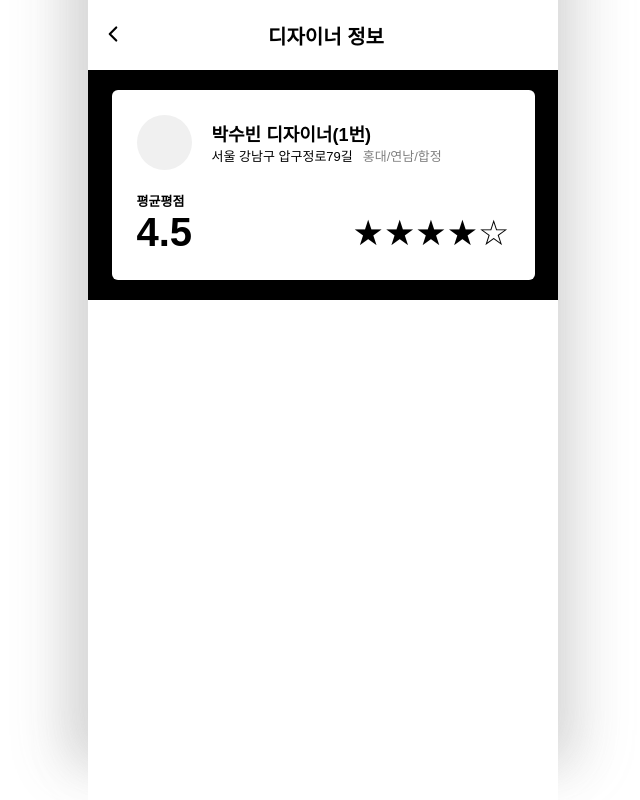
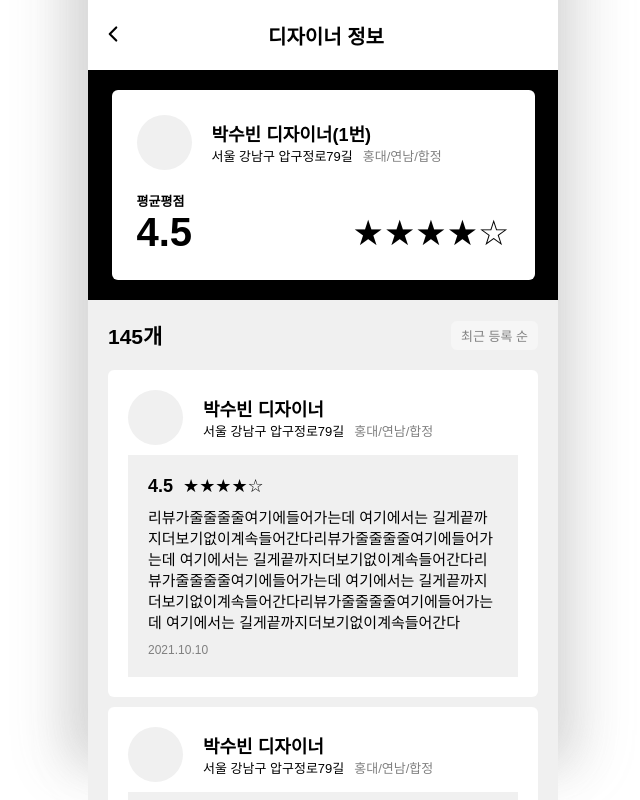
Before and after one commit to 2025-BLAYBUS-TEAM-hairGGmalza/hairGGmalza-client, a Next.js app: page /designer/1/review in a window 1280 px wide. Shown: the whole page, without its empty margins (317-957 px from the left). Built offline with nearby package versions, Linux system fonts and the light colour scheme; a web font is replaced by a local one.

Commit message:
FEAT: 리뷰 페이지 중간 저장

```diff
--- a/src/app/designer/[id]/review/page.tsx
+++ b/src/app/designer/[id]/review/page.tsx
@@ -8,9 +8,39 @@ import styled from 'styled-components';
 const Reviewpage = () => {
    const params = useParams();
 
+   //리뷰카드 임시 더미데이터
+   const reviewData = [
+      {
+         id: 1,
+         name: '박수빈 디자이너',
+         address: '서울 강남구 압구정로79길',
+         category: '홍대/연남/합정',
+         score: 4.5,
+         review: '리뷰가줄줄줄줄여기에들어가는데 여기에서는 길게끝까지더보기없이계속들어간다리뷰가줄줄줄줄여기에들어가는데 여기에서는 길게끝까지더보기없이계속들어간다리뷰가줄줄줄줄여기에들어가는데 여기에서는 길게끝까지더보기없이계속들어간다리뷰가줄줄줄줄여기에들어가는데 여기에서는 길게끝까지더보기없이계속들어간다',
+         date: '2021.10.10'
+      },
+      {
+         id: 2,
+         name: '박수빈 디자이너',
+         address: '서울 강남구 압구정로79길',
+         category: '홍대/연남/합정',
+         score: 4.5,
+         review: '리뷰가줄줄줄줄여기에들어가는데 여기에서는 길게끝까지더보기없이계속들어간다리뷰가줄줄줄줄여기에들어가는데 여기에서는 길게끝까지더보기없이계속들어간다리뷰가줄줄줄줄여기에들어가는데 여기에서는 길게끝까지더보기없이계속들어간다리뷰가줄줄줄줄여기에들어가는데 여기에서는 길게끝까지더보기없이계속들어간다',
+         date: '2021.10.10'
+      },
+      {
+         id: 3,
+         name: '박수빈 디자이너',
+         address: '서울 강남구 압구정로79길',
+         category: '홍대/연남/합정',
+         score: 4.5,
+         review: '리뷰가줄줄줄줄여기에들어가는데 여기에서는 길게끝까지더보기없이계속들어간다리뷰가줄줄줄줄여기에들어가는데 여기에서는 길게끝까지더보기없이계속들어간다리뷰가줄줄줄줄여기에들어가는데 여기에서는길게끝까지더보기없이계속들어간다',
+         date: '2021.10.10'
+      }
+   ]
+
    return (
       <Wrapper>
-         {/* <ReviewPageHeader>리뷰</ReviewPageHeader> */}
          <Header where='designer' />
 
          <ProfileWrapper>
@@ -34,6 +64,39 @@ const Reviewpage = () => {
                </BottomProfile>
             </ProfileContainer>
          </ProfileWrapper>
+
+         <ReviewsContainer>
+            <ReviewTitleContainer>
+               <ReviewNumber>145개</ReviewNumber>
+               <ReviewOrder>최근 등록 순</ReviewOrder>
+            </ReviewTitleContainer>
+            <ReviewContents>
+               {reviewData.map((review) => (
+                  <ReviewCard key={review.id}>
+                     <TopProfile>
+                        <ProfileImage />
+                        <NameAndAddress>
+                           <Name>{review.name}</Name>
+                           <Address>
+                              <span id='address_detail' style={{marginRight:'10px'}}>{review.address}</span>
+                              <span id='address_category' style={{color: '#808080'}}>{review.category}</span>
+                           </Address>
+                        </NameAndAddress>
+                     </TopProfile>
+                     <RealReviewContainer>
+                        <ReviewScore>
+                           <ReviewScoreNumber>{review.score}</ReviewScoreNumber>
+                           <ReviewScoreStar>★★★★☆</ReviewScoreStar>
+                        </ReviewScore>
+                        <ReviewContent>
+                           <ReviewText>{review.review}</ReviewText>
+                           <ReviewDate>{review.date}</ReviewDate>
+                        </ReviewContent>
+                     </RealReviewContainer>
+                  </ReviewCard>
+               ))}
+            </ReviewContents>
+         </ReviewsContainer>
       </Wrapper>
    )
 }
@@ -49,16 +112,6 @@ const Wrapper = styled.div`
    align-items: center;
    justify-content: center;
    position: relative;
-`
-
-const ReviewPageHeader = styled.header`
-   width: 100%;
-   height: 55px;
-   display: flex;
-   align-items: center;
-   text-align: center;
-   justify-content: center;
-   font-size: 20px;
 `
 
 
@@ -159,3 +212,110 @@ const ScoreStar = styled.div`
    font-size: 35px;
    color: #000000;
 `
+
+
+/////////////////////
+const ReviewsContainer = styled.div`
+   width: 100%;
+   padding: 20px;
+   box-sizing: border-box;
+   display: flex;
+   flex-direction: column;
+   align-items: center;
+   justify-content: center;
+   background-color: #f0f0f0;
+`
+
+const ReviewTitleContainer = styled.div`
+   width: 100%;
+   display: flex;
+   flex-direction: row;
+   align-items: center;
+   justify-content: space-between;
+`
+
+const ReviewNumber = styled.div`
+   font-size: 21px;
+   font-weight: bold;
+`
+
+const ReviewOrder = styled.div`
+   font-size: 13px;
+   color: #808080;
+   background-color: #f6f6f6;
+   padding: 5px 10px;
+   border-radius: 6px;
+`
+
+const ReviewContents = styled.div`
+   width: 100%;
+   display: flex;
+   flex-direction: column;
+   align-items: center;
+   justify-content: center;
+   margin-top: 10px;
+`
+
+const ReviewCard = styled.div`
+   width: 100%;
+   display: flex;
+   flex-direction: column;
+   align-items: center;
+   justify-content: center;
+   margin-top: 10px;
+   padding: 20px;
+   box-sizing: border-box;
+   border-radius: 6px;
+   background-color: #ffffff;
+   gap: 10px;
+`
+
+const RealReviewContainer = styled.div`
+   width: 100%;
+   padding: 20px;
+   box-sizing: border-box;
+   display: flex;
+   flex-direction: column;
+   align-items: center;
+   justify-content: space-between;
+   background-color: #f0f0f0;
+   gap: 10px;
+`
+
+const ReviewScore = styled.div`
+   width: 100%;
+   display: flex;
+   flex-direction: row;
+   align-items: center;
+   justify-content: flex-start;
+   gap: 10px;
+`
+
+const ReviewScoreNumber = styled.div`
+   font-size: 18px;
+   font-weight: bold;
+`
+
+const ReviewScoreStar = styled.div`
+   font-size: 18px;
+`
+
+const ReviewContent = styled.div`
+   display: flex;
+   flex-direction: column;
+   align-items: flex-start;
+   justify-content: center;
+`
+
+const ReviewText = styled.div`
+   font-size: 15px;
+   margin-bottom: 10px;
+
+   //줄간격
+   line-height: 1.4;
+`
+
+const ReviewDate = styled.div`
+   font-size: 12px;
+   color: #808080;
+`
```
